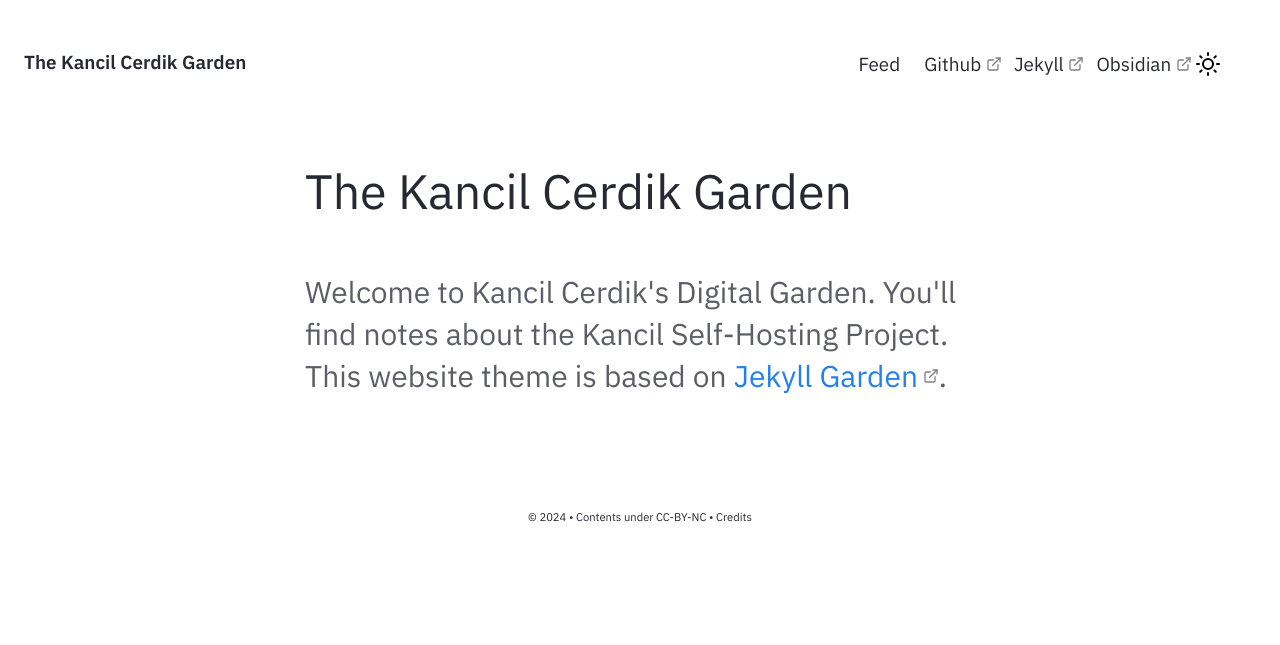
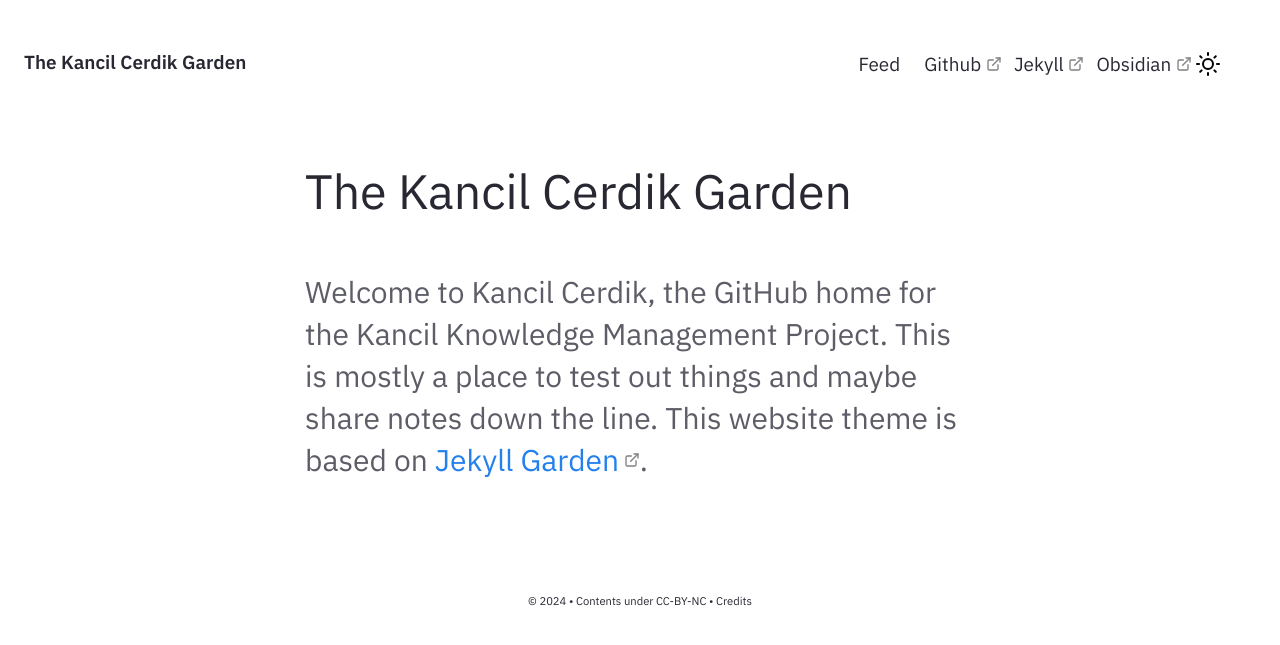
Before and after one commit to davidjeanpeter/kancil.github.io, a Jekyll site: the page built from pages/index.md, in a window 1280 px wide. Shown: the top 645 px of the page. Built offline with Jekyll 4.4.1, drawn with Linux system fonts in a browser that asks for light colours.

Commit message:
Update Homepage.html

```diff
--- a/_includes/Homepage.html
+++ b/_includes/Homepage.html
@@ -1,8 +1,9 @@
 <div class="home-intro">
     <div class="jumbo">{{site.heading}} </div>
     <div class="home-sub-text"> <h3>
-        Welcome to Kancil Cerdik's Digital Garden. You'll find notes about the Kancil Self-Hosting Project.
+        Welcome to Kancil Cerdik, the GitHub home for the Kancil Knowledge Management Project.
         <!-- Jekyll Garden is a markdown friendly theme lets you publish your Obsidian vault (or a subset of it) as a Jekyll static website. -->
+        This is mostly a place to test out things and maybe share notes down the line.
         This website theme is based on <a href="https://jekyll-garden.github.io">Jekyll Garden</a>.
         <!-- Check out the <a href="{{'/notes' | relative_url}}"> demo </a>, <a href="{{'/post/features' | relative_url}}"> features </a> and <a href="{{'/post/how-to' | relative_url}}"> how to</a>. -->
         </h3>
```
